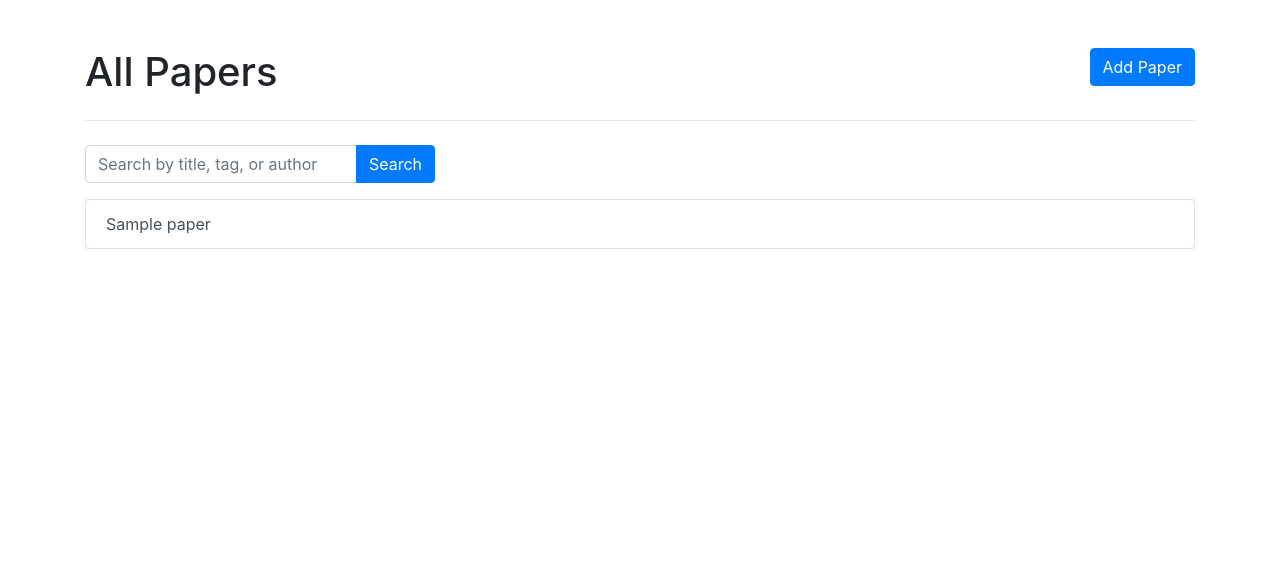
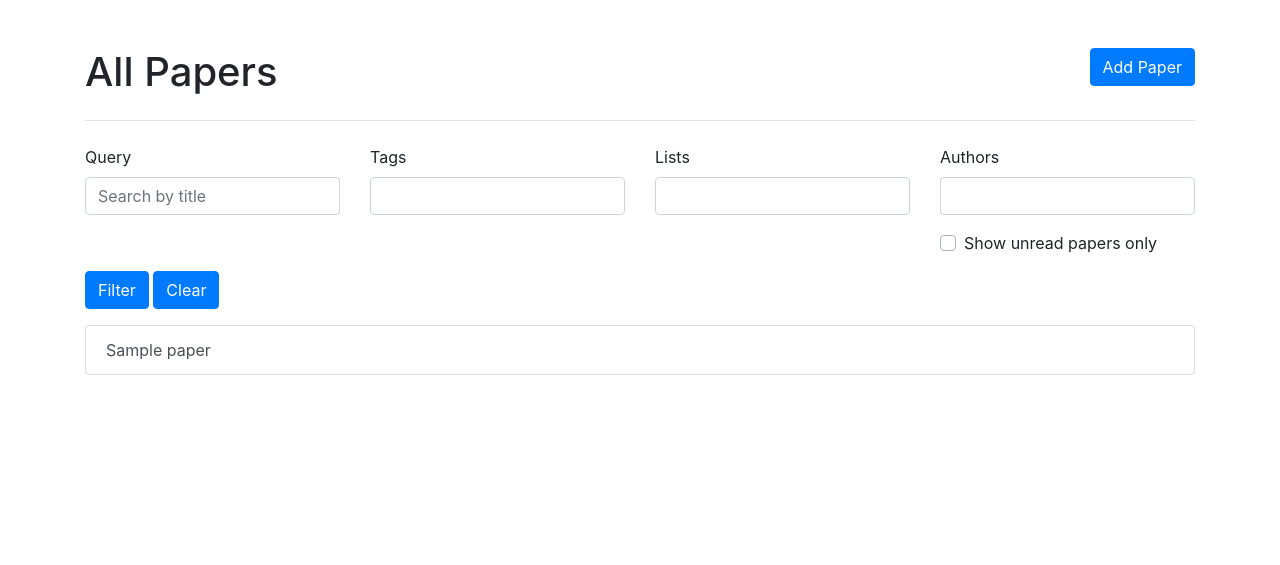
Before and after one commit to scivarolo/research-assistant, a Django app: page /papers/ in a window 1280 px wide. Shown: the part 56-621 px from the top of the page. Run offline with Django 3.2, Linux system fonts and the light colour scheme; a user stored in the database is signed in; tables that the repository leaves empty hold one stand-in row (values such as "Sample post"); some libraries are stand-ins or nearby versions.

Commit message:
Filter in all papers view

```diff
--- a/research_assistant/forms.py
+++ b/research_assistant/forms.py
@@ -4,7 +4,7 @@
 
 from crispy_forms.bootstrap import FieldWithButtons
 from crispy_forms.helper import FormHelper
-from crispy_forms.layout import Layout, Submit
+from crispy_forms.layout import Layout, Submit, Div
 from django import forms
 from django.contrib.auth.models import User
 from django_select2.forms import Select2MultipleWidget, Select2Widget
@@ -115,3 +115,64 @@
         super(SearchForm, self).__init__(*args, **kwargs)
         if placeholder:
             self.fields["query"].widget.attrs.update({"placeholder": placeholder})
+
+
+class PaperFilterForm(forms.ModelForm):
+    """ Form for filtering papers by query, tag, list, author, unread """
+    is_unread = forms.BooleanField(initial=False, required=False, label="Show unread papers only")
+    query = forms.CharField(
+        widget=forms.TextInput(
+            attrs={"placeholder": "Search by title"}
+        ), required=False
+    )
+    class Meta:
+        model = Paper
+        fields = (
+            "query",
+            "tags",
+            "lists",
+            "authors",
+            "is_unread",
+        )
+        widgets = {
+            "tags": Select2MultipleWidget(
+                attrs={"data-token-separators": "[',']"}
+            ),
+            "lists": Select2MultipleWidget(
+                attrs={"data-token-separators": "[',']"}
+            ),
+            "authors": Select2MultipleWidget(
+                attrs={"data-token-separators": '[","]'}
+            )
+        }
+
+    def __init__(self, user, *args, **kwargs):
+        super(PaperFilterForm, self).__init__(*args, **kwargs)
+        self.fields["tags"].queryset = Tag.objects.filter(user=user)
+        self.fields["lists"].queryset = List.objects.filter(user=user)
+        self.fields["authors"].queryset = Author.objects.filter(user=user)
+        self.helper = FormHelper()
+        self.helper.add_input(Submit("submit", "Filter"))
+        self.helper.add_input(Submit("clear", "Clear"))
+        self.helper.layout = Layout(
+            Div(
+                Div(
+                    "query",
+                    css_class="col"
+                ),
+                Div(
+                    "tags",
+                    css_class="col"
+                ),
+                Div(
+                    "lists",
+                    css_class="col"
+                ),
+                Div(
+                    "authors",
+                    "is_unread",
+                    css_class="col"
+                ),
+                css_class="row",
+            )
+        )
--- a/research_assistant/templates/paper/list.html
+++ b/research_assistant/templates/paper/list.html
@@ -1,5 +1,13 @@
 {% extends 'index.html' %}
 {% load crispy_forms_tags %}
+
+{% block css %}
+  {{ filter_form.media.css }}
+{% endblock css %}
+
+{% block js %}
+  {{filter_form.media.js}}
+{% endblock js %}
 
 {% block content %}
 <div class="row">
@@ -12,15 +20,15 @@
 </div>
 <hr class="mb-4" />
 <div class="row">
-  <div class="col col-md-4">
-    <form method="post">
+  <div class="col">
+    <form method="post" id="filter_form">
       {% csrf_token %}
-      {% crispy search_form %}
+      {% crispy filter_form %}
     </form>
   </div>
 </div>
-{% if query and papers|length == 0 %}
-  <p>No results for "{{query}}". <a class="btn btn-sm btn-secondary" href="{% url 'research_assistant:all_papers' %}">Clear Search</a></p>
+{% if papers|length == 0 %}
+  <p>No results. <a class="btn btn-sm btn-secondary" href="{% url 'research_assistant:all_papers' %}">Clear Search</a></p>
 {% else %}
   {% if query %}<p>Search results for: "{{query}}": <a class="btn btn-sm btn-secondary" href="{% url 'research_assistant:all_papers' %}">Clear Search</a>{% endif %}
   <ul class="list-group">
--- a/research_assistant/views/papers.py
+++ b/research_assistant/views/papers.py
@@ -4,26 +4,55 @@
 
 from django.contrib.auth.decorators import login_required
 from django.shortcuts import render
-from django.db.models import Q
 
 from research_assistant.models import Paper
-from research_assistant.forms import SearchForm
+from research_assistant.forms import SearchForm, PaperFilterForm
 
 @login_required
 def all_papers(request):
     """Displays a list of all papers."""
-
+    print(request)
     papers = Paper.objects.filter(user=request.user)
     search_form = SearchForm(placeholder="Search by title, tag, or author")
-    context = {}
+    context = {
+        "search_form": SearchForm(placeholder="Search by title, tag, or author"),
+        "filter_form": PaperFilterForm(user=request.user)
+    }
 
-    # Update query if a search is submitted
-    if request.POST.get("query"):
-        query = request.POST["query"]
-        if query is not None:
-            context["query"] = query
-            lookups = Q(title__contains=query) | Q(tags__name__contains=query) | Q(authors__name__contains=query)
-            papers = Paper.objects.filter(lookups, user=request.user).distinct()
+    # The filter form is being cleared
+    if request.POST.get("clear"):
+        pass
+
+    # Filter the papers
+    elif request.method == "POST":
+        data = request.POST.copy()
+        query = data.get("query")
+        tags = data.getlist("tags") if data.getlist("tags") else ""
+        lists = data.getlist("lists") if data.getlist("lists") else ""
+        authors = data.getlist("authors") if data.getlist("authors") else ""
+        is_unread = data.get("is_unread")
+
+        papers = Paper.objects.filter(user=request.user)
+
+        if query != "":
+            papers = papers.filter(title__contains=query)
+
+        if tags != "":
+            for tag in tags:
+                papers = papers.filter(tags__id=tag)
+
+        if lists != "":
+            for the_list in lists:
+                papers = papers.filter(lists__id=the_list)
+
+        if authors != "":
+            for author in authors:
+                papers = papers.filter(authors__id=author)
+
+        if is_unread is not None:
+            papers = papers.filter(is_read=False)
+
+        context["filter_form"] = PaperFilterForm(data=data, user=request.user)
 
     template = "paper/list.html"
     context["papers"] = papers
```
